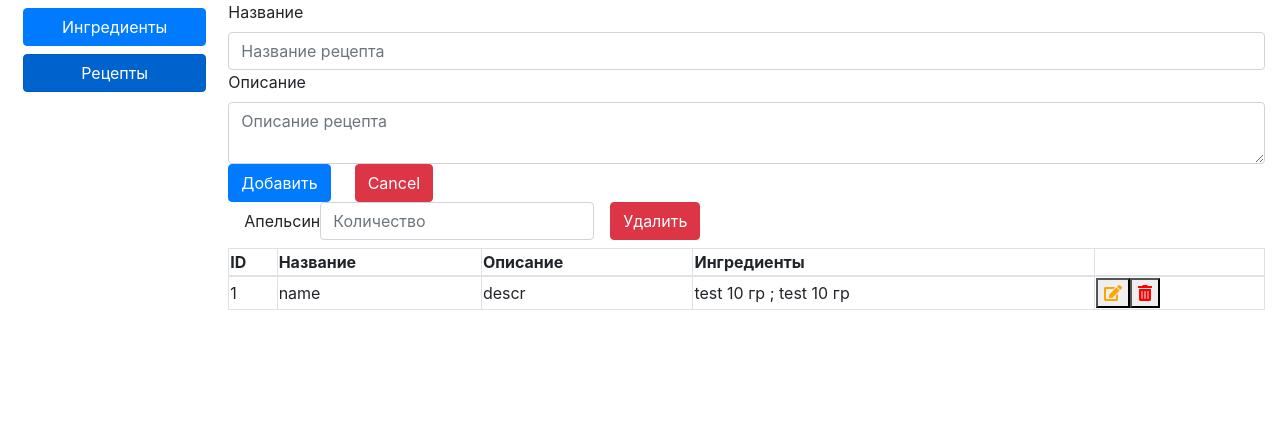
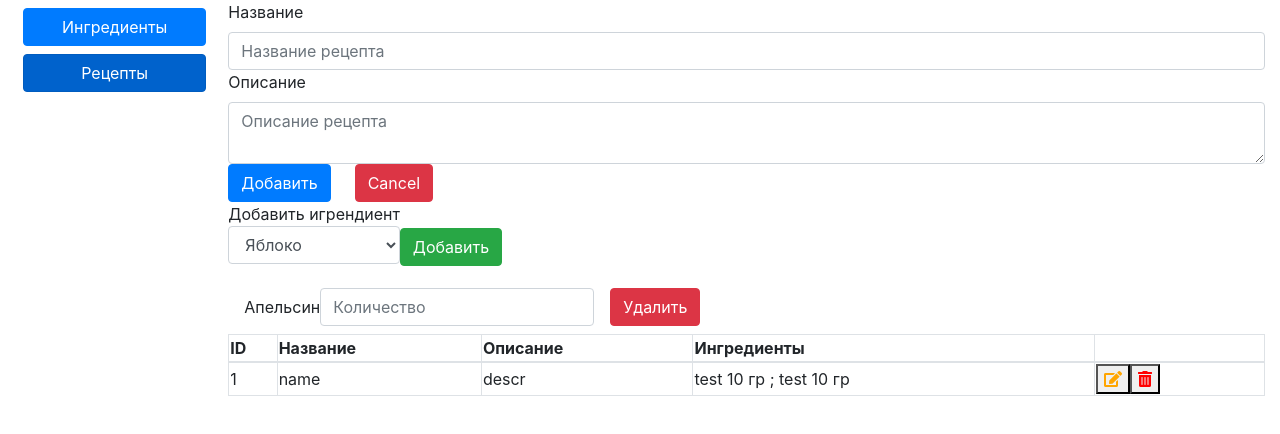
Before and after one commit to da-pofigu-je/da-pofigu-je.github.io, a React (Create React App) app: page /recipes in a window 1280 px wide. Both pictures are taken after a click on the button "Add". Shown: the top 434 px of the page. Built offline with nearby package versions, Linux system fonts and the light colour scheme.

Commit message:
#13 select component

```diff
--- a/src/AdminPanel/Ingredients/Ingredients.tsx
+++ b/src/AdminPanel/Ingredients/Ingredients.tsx
@@ -2,6 +2,7 @@ import React, { Component } from "react";
 import IngredientList from "./IngredientList";
 import IngredientForm from "./IngredientForm";
 import Ingredient from "../../models/ingredient";
+import IngredientRepository from "../../models/ingredientRepository";
 
 interface IState {
     ingredients: Ingredient[];
@@ -15,12 +16,7 @@ export default class Ingredients extends Component<{}, IState> {
         super(props);
 
         this.state = {
-            ingredients: [
-                { name: "Яблоко", id: this.idCount++ },
-                { name: "Апельсин", id: this.idCount++ },
-                { name: "Чеснок", id: this.idCount++ },
-                { name: "Молоко", id: this.idCount++ }
-            ],
+            ingredients: IngredientRepository.getAll(),
             currentIngredient: null
         };
     }
--- a/src/AdminPanel/Recipes/RecipeForm.tsx
+++ b/src/AdminPanel/Recipes/RecipeForm.tsx
@@ -1,6 +1,8 @@
 import React, { Component } from "react";
 import Recipe from "../../models/recipe";
 import IngredientAmount from "../IngredientAmount";
+import SelectIngredient from "../SelectIngredient";
+import Ingredient from "../../models/ingredient";
 
 export interface IProps {
     recipe: Recipe;
@@ -46,9 +48,14 @@ export default class RecipeForm extends Component<IProps, {}> {
                 <button type="button" className="btn btn-danger ml-4" onClick={onCancel}>
                     Cancel
                 </button>
-                <IngredientAmount ingredientName={"Апельсин"} onDelete={() => {}} onChange={() => {}}/>
+                <SelectIngredient onAdd={this.handleAddIngredient} />
+                <IngredientAmount ingredientName={"Апельсин"} onDelete={() => {}} onChange={() => {}} />
             </form>
         );
+    }
+
+    private handleAddIngredient = (ingredient: Ingredient | null) => {
+        console.dir(ingredient);
     }
 
     private handleAddOrSave = () => {
@@ -59,7 +66,7 @@ export default class RecipeForm extends Component<IProps, {}> {
         const { onAddOrSave } = this.props;
         const recipe: Recipe = new Recipe();
         recipe.name = this.nameRef.current.value;
-        recipe.description = this.descriptionRef.current && this.descriptionRef.current.value || "";
+        recipe.description = (this.descriptionRef.current && this.descriptionRef.current.value) || "";
         onAddOrSave(recipe);
     }
 }
--- /dev/null
+++ b/src/AdminPanel/SelectIngredient.tsx
@@ -0,0 +1,62 @@
+import React, { Component } from "react";
+import IngredientRepository from "../models/ingredientRepository";
+import Ingredient from "../models/ingredient";
+
+// ingredient[] -> ingredient
+
+export interface IProps {
+    onAdd: (ingredient: Ingredient | null) => any;
+}
+
+interface IState {
+    ingredients: Ingredient[];
+    currentIngredient: Ingredient | null;
+}
+
+export default class SelectIngredient extends Component<IProps, IState> {
+    constructor(props: IProps) {
+        super(props);
+
+        const ingredients = IngredientRepository.getAll();
+
+        this.state = {
+            ingredients,
+            currentIngredient: ingredients[0]
+        };
+    }
+
+    public render() {
+        const options = IngredientRepository.getAll().map(ingredient => (
+            <option value={ingredient.name} key={ingredient.name}>
+                {ingredient.name}
+            </option>
+        ));
+
+        return (
+            <div className="form-group">
+                <label>
+                    Добавить игрендиент
+                    <select className="form-control" onChange={e => this.handleChange(e.target.value)}>
+                        {options}
+                    </select>
+                </label>
+                <button className="btn btn-success" onClick={() => this.handleAdd()}>
+                    Добавить
+                </button>
+            </div>
+        );
+    }
+
+    private handleAdd = () => {
+        const { onAdd } = this.props;
+
+        onAdd(this.state.currentIngredient);
+    }
+
+    private handleChange = (name: string) => {
+        const found = this.state.ingredients.find(x => x.name == name) || null;
+        this.setState({
+            currentIngredient: found
+        });
+    }
+}
--- /dev/null
+++ b/src/models/ingredientRepository.ts
@@ -0,0 +1,12 @@
+export default class IngredientRepository {
+    public static getAll = () => {
+        let idCount = 1;
+
+        return [
+            { name: "Яблоко", id: idCount++ },
+            { name: "Апельсин", id: idCount++ },
+            { name: "Чеснок", id: idCount++ },
+            { name: "Молоко", id: idCount++ }
+        ];
+    }
+}
```
